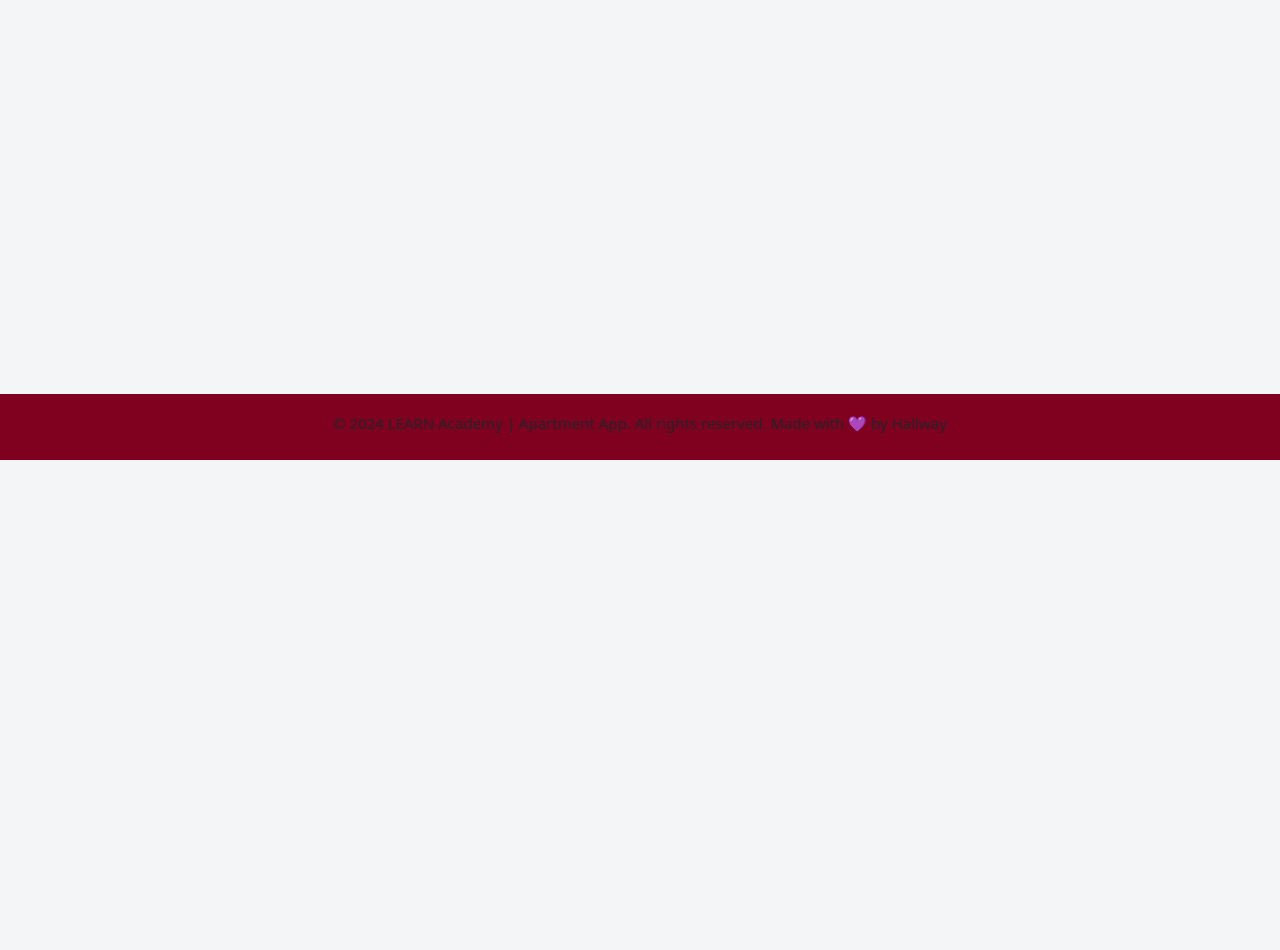
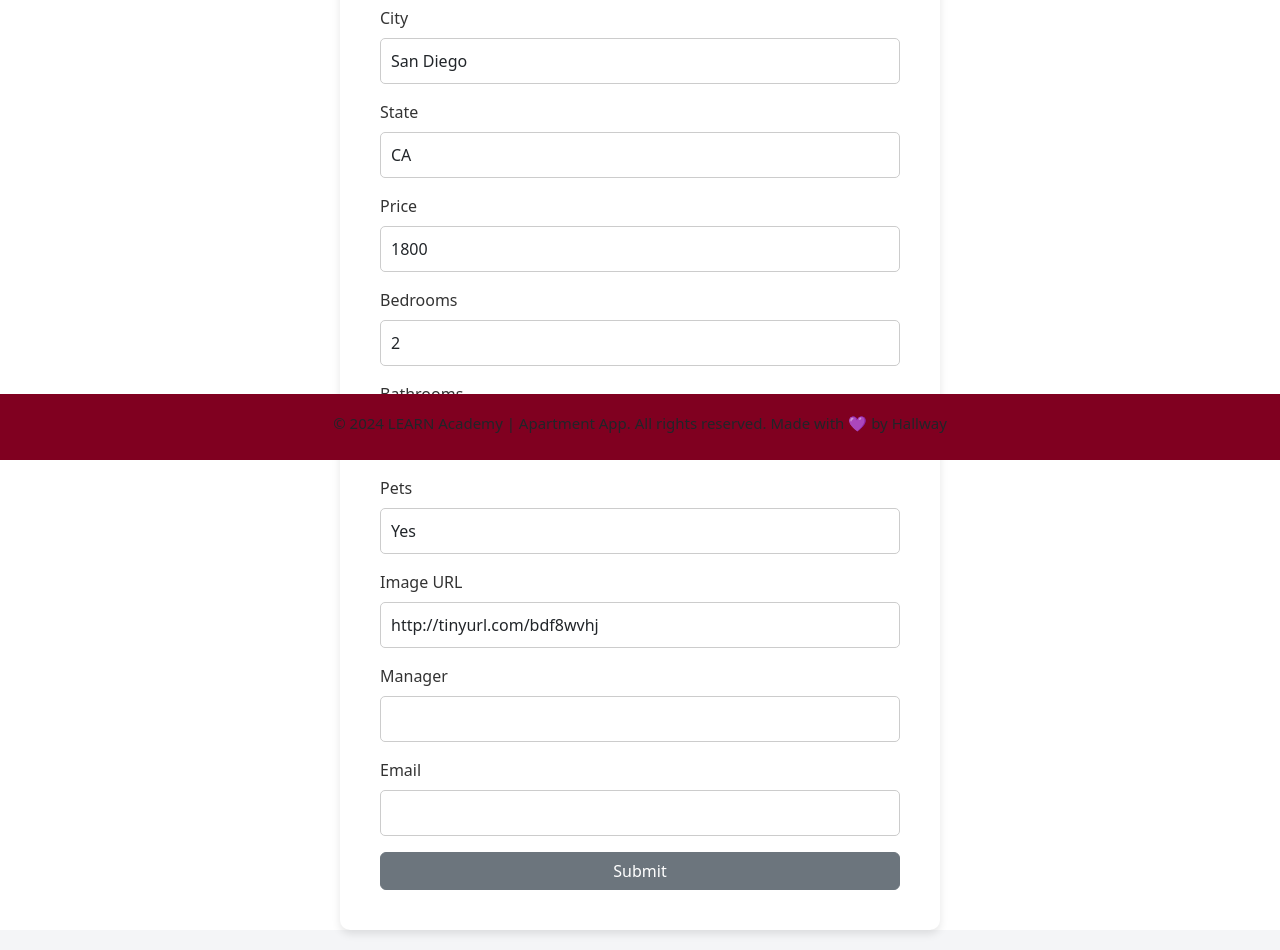
Before and after one commit to learn-academy-2023-india/apartment-app-frontend-apartment-app-hallway, a React (Create React App) app: page /aptedit/1 in a window 1280 px wide. Shown: the part 340-1290 px from the top of the page. Before the commit the page ends 800 px from the top, so only its background shows below. Built offline with nearby package versions, Linux system fonts and the light colour scheme.

Commit message:
react appartment edit functionality testing CSS

```diff
--- a/src/pages/AptEdit.js
+++ b/src/pages/AptEdit.js
@@ -1,10 +1,150 @@
-import React from "react"
+import React, { useState } from "react"
+import { Button, Form, FormGroup, Label, Input } from "reactstrap"
+import { useNavigate, useParams } from "react-router-dom"
 
-const AptEdit = () => {
+const AptEdit = ({ currentUser, apartments, editApartment }) => {
+  const navigate = useNavigate()
+  const { id } = useParams()
+  const apartmentToEdit = apartments.find(
+    (apartment) => apartment.id === parseInt(id)
+  )
+
+  // Initialize state with apartment's properties or provide fallbacks for undefined values.
+  // Optional chaining (?.) allows safe access to nested properties. This ensures that accessing properties of `apartmentToEdit` won't throw errors if `apartmentToEdit` is undefined.
+  // Logical OR (|| '') provides default empty string values for potentially undefined properties. This ensures form inputs are initialized properly, avoiding issues with React's handling of undefined or null input values.
+  const [currentApt, setCurrentApt] = useState({
+    street: apartmentToEdit?.street || "",
+    city: apartmentToEdit?.city || "",
+    state: apartmentToEdit?.state || "",
+    price: apartmentToEdit?.price || "",
+    bedrooms: apartmentToEdit?.bedrooms || "",
+    bathrooms: apartmentToEdit?.bathrooms || "",
+    pets: apartmentToEdit?.pets || "",
+    image: apartmentToEdit?.image || "",
+    manager: apartmentToEdit?.manager || "",
+    email: apartmentToEdit?.email || "",
+    user_id: currentUser?.id,
+  })
+
+  const handleChange = (e) => {
+    setCurrentApt({ ...currentApt, [e.target.name]: e.target.value })
+  }
+
+  const handleSubmit = (e) => {
+    e.preventDefault()
+    editApartment(currentApt, id)
+    navigate("/myapartments")
+  }
+
   return (
-    <>
-
-    </>
+    <div className="new-body">
+      <h1>Update Listing</h1>
+      <Form className="form" onSubmit={handleSubmit}>
+        <FormGroup className="form-group">
+          <Label for="street">Street</Label>
+          <Input
+            id="street"
+            type="text"
+            name="street"
+            onChange={handleChange}
+            value={currentApt.street}
+          />
+        </FormGroup>
+        <FormGroup className="form-group">
+          <Label for="city">City</Label>
+          <Input
+            id="city"
+            type="text"
+            name="city"
+            onChange={handleChange}
+            value={currentApt.city}
+          />
+        </FormGroup>
+        <FormGroup className="form-group">
+          <Label for="state">State</Label>
+          <Input
+            id="state"
+            type="text"
+            name="state"
+            onChange={handleChange}
+            value={currentApt.state}
+          />
+        </FormGroup>
+        <FormGroup className="form-group">
+          <Label for="price">Price</Label>
+          <Input
+            id="price"
+            type="text"
+            name="price"
+            onChange={handleChange}
+            value={currentApt.price}
+          />
+        </FormGroup>
+        <FormGroup className="form-group">
+          <Label for="bedrooms">Bedrooms</Label>
+          <Input
+            id="bedrooms"
+            type="number"
+            name="bedrooms"
+            onChange={handleChange}
+            value={currentApt.bedrooms}
+          />
+        </FormGroup>
+        <FormGroup className="form-group">
+          <Label for="bathrooms">Bathrooms</Label>
+          <Input
+            id="bathrooms"
+            type="number"
+            name="bathrooms"
+            onChange={handleChange}
+            value={currentApt.bathrooms}
+          />
+        </FormGroup>
+        <FormGroup className="form-group">
+          <Label for="pets">Pets</Label>
+          <Input
+            id="pets"
+            type="text"
+            name="pets"
+            onChange={handleChange}
+            value={currentApt.pets}
+          />
+        </FormGroup>
+        <FormGroup className="form-group">
+          <Label for="image">Image URL</Label>
+          <Input
+            id="image"
+            type="text"
+            name="image"
+            onChange={handleChange}
+            value={currentApt.image}
+          />
+        </FormGroup>
+        <FormGroup className="form-group">
+          <Label for="manager">Manager</Label>
+          <Input
+            id="manager"
+            type="text"
+            name="manager"
+            onChange={handleChange}
+            value={currentApt.manager}
+          />
+        </FormGroup>
+        <FormGroup className="form-group">
+          <Label for="email">Email</Label>
+          <Input
+            id="email"
+            type="email"
+            name="email"
+            onChange={handleChange}
+            value={currentApt.email}
+          />
+        </FormGroup>
+        <Button type="submit" className="new-button">
+          Submit
+        </Button>
+      </Form>
+    </div>
   )
 }
 
```
Also changed, not shown: 1 other file (tests, documents, lock files or other folders).
